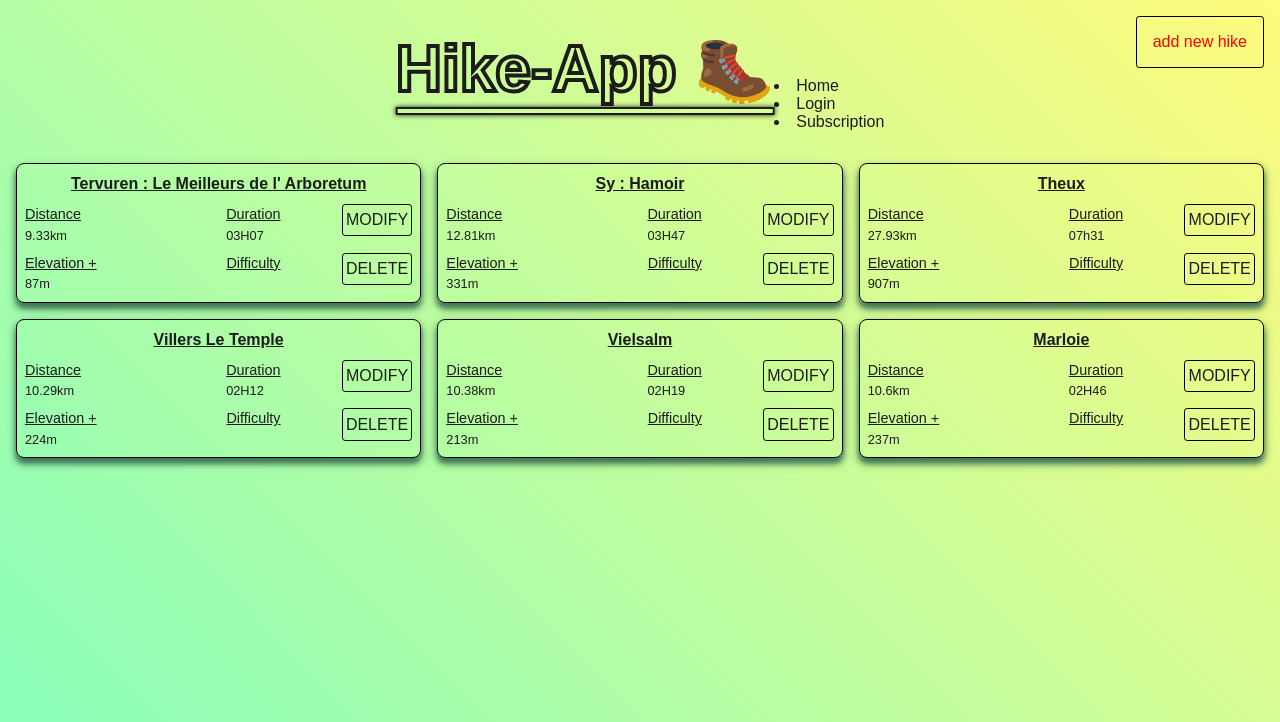
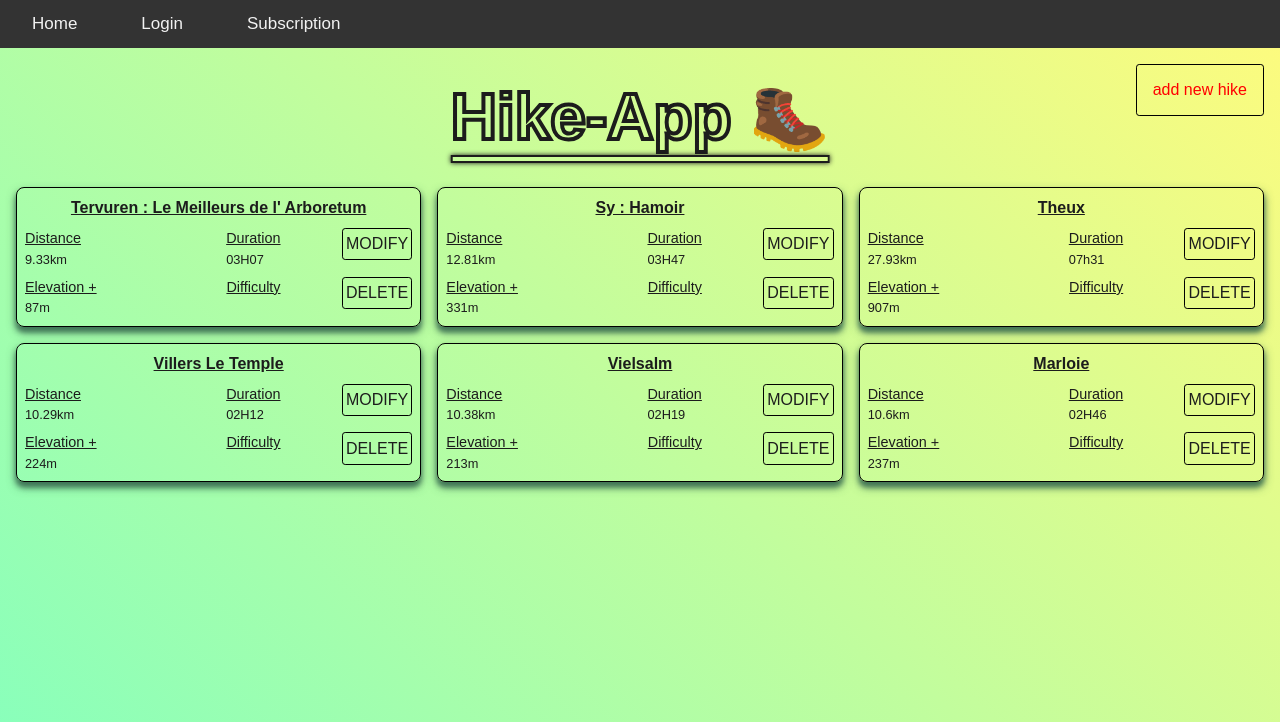
Before and after one commit to JeanChristopheM/hiking-php, a PHP site: page / in a window 1280 px wide. Shown: the top 722 px of the page. Run offline with PHP 8.4, Linux system fonts and the light colour scheme; data comes from the database, SQL or seed files in the repository; data that the repository does not hold is empty; a stand-in replaces the project's code that opens the database connection.

Commit message:
UpdateNavbar

```diff
--- a/src/index.php
+++ b/src/index.php
@@ -23,12 +23,7 @@
     <link rel="stylesheet" href="/style/main.css">
 </head>
 <body>
-    <header class="header">
-
-        <h1 class="mainTitle">Hike-App 🥾</h1>
-        <a href="./php/create.php" class="add abutton">add new hike</a>
-
-        <nav>
+<nav class ="topnav">
             <li><a href="#">Home</a></li>
             <?php if(!isset($_SESSION["user"])): ?>
             <li><a href="./php/login.php">Login</a></li>
@@ -36,7 +31,11 @@
             <?php else: ?>
             <li><a href="./php/logout.php">Logout</a></li>
             <?php endif; ?>
-        </nav>
+</nav>
+    <header class="header">
+
+        <h1 class="mainTitle">Hike-App 🥾</h1>
+        <a href="./php/create.php" class="add abutton">add new hike</a>
 
     </header>
     <main class="app">
--- a/src/php/includes/message.php
+++ b/src/php/includes/message.php
@@ -11,13 +11,17 @@
             $return = 'There was a problem deleting the hike';
             $color = 'red';
             break;
-        case 'mailUsed':
+        case 'emailUsed':
             $return = 'This email adress is already used. Please try again.';
             $color = 'red';
             break;
         case 'userNameUsed':
             $return = 'This username is already used. Please try again.';
             $color = 'red';
+            break;
+        case 'subscriptionSuccess':
+            $return = 'Account created';
+            $color = 'green';
             break;
         default:
             print_r('error');
--- /dev/null
+++ b/src/style/_navbar.scss
@@ -0,0 +1,27 @@
+.topnav {
+    overflow: hidden;
+    background-color: #333;
+
+  }
+
+  .topnav li {
+    float: left;
+    color: #f2f2f2;
+    text-align: center;
+    padding: 14px 16px;
+    text-decoration: none;
+    font-size: 17px;
+    list-style-type: none;
+
+  }
+
+  .topnav a {
+    padding: 14px 16px;
+    cursor: pointer;
+  }
+
+  .topnav a:hover {
+    background-color: #ddd;
+    color: black;
+
+  }
--- a/src/style/main.css
+++ b/src/style/main.css
@@ -12,6 +12,7 @@
 *,
 *::before,
 *::after {
+  -webkit-box-sizing: border-box;
           box-sizing: border-box;
 }
 
@@ -36,6 +37,31 @@ textarea {
   white-space: revert;
 }
 
+.topnav {
+  overflow: hidden;
+  background-color: #333;
+}
+
+.topnav li {
+  float: left;
+  color: #f2f2f2;
+  text-align: center;
+  padding: 14px 16px;
+  text-decoration: none;
+  font-size: 17px;
+  list-style-type: none;
+}
+
+.topnav a {
+  padding: 14px 16px;
+  cursor: pointer;
+}
+
+.topnav a:hover {
+  background-color: #ddd;
+  color: black;
+}
+
 .user {
   width: 90%;
   margin: 10vh auto;
@@ -44,6 +70,7 @@ textarea {
 .user__header {
   text-align: center;
   opacity: 0;
+  -webkit-transform: translate3d(0, 500px, 0);
           transform: translate3d(0, 500px, 0);
   -webkit-animation: arrive 500ms ease-in-out 0.7s forwards;
           animation: arrive 500ms ease-in-out 0.7s forwards;
@@ -63,6 +90,7 @@ textarea {
   border-radius: 6px;
   overflow: hidden;
   opacity: 0;
+  -webkit-transform: translate3d(0, 500px, 0);
           transform: translate3d(0, 500px, 0);
   -webkit-animation: arrive 500ms ease-in-out 0.9s forwards;
           animation: arrive 500ms ease-in-out 0.9s forwards;
@@ -72,6 +100,7 @@ textarea {
   -webkit-animation: NO 1s ease-in-out;
           animation: NO 1s ease-in-out;
   opacity: 1;
+  -webkit-transform: translate3d(0, 0, 0);
           transform: translate3d(0, 0, 0);
 }
 
@@ -83,8 +112,10 @@ textarea {
   -webkit-appearance: none;
   border: 0;
   outline: 0;
+  -webkit-transition: 0.3s;
   transition: 0.3s;
 }
+
 .form__input:focus {
   background: #f7f7f7;
 }
@@ -99,55 +130,86 @@ textarea {
   border: 0;
   color: white;
   background: #aba194;
+  -webkit-transition: 0.3s;
   transition: 0.3s;
 }
+
 .btn:hover {
   background: #a09486;
 }
 
 @-webkit-keyframes NO {
-  from, to {
+  from,
+  to {
+    -webkit-transform: translate3d(0, 0, 0);
     transform: translate3d(0, 0, 0);
   }
-  10%, 30%, 50%, 70%, 90% {
+  10%,
+  30%,
+  50%,
+  70%,
+  90% {
+    -webkit-transform: translate3d(-10px, 0, 0);
     transform: translate3d(-10px, 0, 0);
   }
-  20%, 40%, 60%, 80% {
+  20%,
+  40%,
+  60%,
+  80% {
+    -webkit-transform: translate3d(10px, 0, 0);
     transform: translate3d(10px, 0, 0);
   }
 }
 
 @keyframes NO {
-  from, to {
+  from,
+  to {
+    -webkit-transform: translate3d(0, 0, 0);
     transform: translate3d(0, 0, 0);
   }
-  10%, 30%, 50%, 70%, 90% {
+  10%,
+  30%,
+  50%,
+  70%,
+  90% {
+    -webkit-transform: translate3d(-10px, 0, 0);
     transform: translate3d(-10px, 0, 0);
   }
-  20%, 40%, 60%, 80% {
+  20%,
+  40%,
+  60%,
+  80% {
+    -webkit-transform: translate3d(10px, 0, 0);
     transform: translate3d(10px, 0, 0);
   }
 }
+
 @-webkit-keyframes arrive {
   0% {
     opacity: 0;
+    -webkit-transform: translate3d(0, 50px, 0);
             transform: translate3d(0, 50px, 0);
   }
   100% {
     opacity: 1;
+    -webkit-transform: translate3d(0, 0, 0);
             transform: translate3d(0, 0, 0);
   }
 }
+
 @keyframes arrive {
   0% {
     opacity: 0;
+    -webkit-transform: translate3d(0, 50px, 0);
             transform: translate3d(0, 50px, 0);
   }
   100% {
     opacity: 1;
+    -webkit-transform: translate3d(0, 0, 0);
             transform: translate3d(0, 0, 0);
   }
 }
+
 html {
   font-family: sans-serif;
   background-image: linear-gradient(45deg, #85ffbd 0%, #fffb7d 100%);
@@ -163,6 +225,7 @@ html {
   font-weight: bold;
   position: relative;
 }
+
 @media screen and (min-width: 768px) {
   .mainTitle {
     font-size: 4rem;
@@ -172,26 +235,36 @@ html {
     -webkit-text-fill-color: transparent;
   }
 }
+
 .mainTitle::after {
   content: "";
   position: absolute;
   bottom: -0.5rem;
   left: 50%;
+  -webkit-transform: translateX(-50%);
           transform: translateX(-50%);
   height: 8px;
   width: 100%;
   background: transparent;
   border: 2px solid #1c1c1c;
+  -webkit-box-shadow: 0px 0px 5px #1c1c1c;
           box-shadow: 0px 0px 5px #1c1c1c;
 }
 
 .header {
   padding-block: 2rem;
+  display: -webkit-box;
+  display: -ms-flexbox;
   display: flex;
+  -webkit-box-pack: center;
+      -ms-flex-pack: center;
           justify-content: center;
+  -webkit-box-align: baseline;
+      -ms-flex-align: baseline;
           align-items: baseline;
   position: relative;
 }
+
 .header .add {
   cursor: pointer;
   color: red;
@@ -203,6 +276,7 @@ html {
   top: 0.2rem;
   padding: 0.2rem;
 }
+
 @media screen and (min-width: 768px) {
   .header .add {
     top: 1rem;
@@ -211,7 +285,10 @@ html {
 }
 
 .app {
+  display: -webkit-box;
+  display: -ms-flexbox;
   display: flex;
+  -ms-flex-wrap: wrap;
       flex-wrap: wrap;
   gap: 1rem;
   margin-inline: 1rem;
@@ -219,67 +296,108 @@ html {
 }
 
 .card {
+  display: -ms-grid;
   display: grid;
+  -webkit-box-flex: 1;
+      -ms-flex: 1 1 100%;
           flex: 1 1 100%;
   border: 1px solid black;
+  -ms-grid-columns: (1fr)[3];
       grid-template-columns: repeat(3, 1fr);
+  -ms-grid-rows: (max-content)[3];
       grid-template-rows: repeat(3, -webkit-max-content);
       grid-template-rows: repeat(3, max-content);
       grid-template-areas: "name name name" "distance duration modify" "elevation difficulty delete";
   gap: 0.5rem;
   padding: 0.5rem;
   border-radius: 0.5rem;
+  -webkit-box-shadow: 0px 5px 5px #376a4fc1, 0px 5px 10px #376a4fc1;
           box-shadow: 0px 5px 5px #376a4fc1, 0px 5px 10px #376a4fc1;
 }
+
 @media screen and (min-width: 768px) {
   .card {
+    -webkit-box-flex: 1;
+        -ms-flex: 1 1 calc(50% - 2rem);
             flex: 1 1 calc(50% - 2rem);
   }
 }
+
 @media screen and (min-width: 1200px) {
   .card {
+    -webkit-box-flex: 1;
+        -ms-flex: 1 1 calc(33.3% - 2rem);
             flex: 1 1 calc(33.3% - 2rem);
   }
 }
+
 .card .name {
+  -ms-grid-row: 1;
+  -ms-grid-column: 1;
+  -ms-grid-column-span: 3;
   grid-area: name;
+  -ms-grid-column-align: center;
       justify-self: center;
   text-decoration: underline;
 }
+
 .card .distance {
+  -ms-grid-row: 2;
+  -ms-grid-column: 1;
   grid-area: distance;
 }
+
 .card .difficulty {
+  -ms-grid-row: 3;
+  -ms-grid-column: 2;
   grid-area: difficulty;
 }
+
 .card .duration {
+  -ms-grid-row: 2;
+  -ms-grid-column: 2;
   grid-area: duration;
 }
+
 .card .elevation {
+  -ms-grid-row: 3;
+  -ms-grid-column: 1;
   grid-area: elevation;
 }
+
 .card .modify {
+  -ms-grid-row: 2;
+  -ms-grid-column: 3;
   grid-area: modify;
 }
+
 .card .delete {
+  -ms-grid-row: 3;
+  -ms-grid-column: 3;
   grid-area: delete;
 }
+
 .card .modify,
 .card .delete,
 .card .difficulty,
 .card .duration {
+  -ms-grid-column-align: right;
       justify-self: right;
 }
+
 .card p {
   line-height: 1.5;
 }
+
 .card__label {
   text-decoration: underline;
   font-size: 0.9em;
 }
+
 .card__data {
   font-size: 0.8em;
 }
+
 button {
   cursor: pointer;
   border: 1px solid black;
@@ -295,12 +413,15 @@ button {
   position: relative;
   display: block;
 }
+
 .abutton::before {
   pointer-events: none;
   content: "";
   position: absolute;
   border: 4px solid #454d3e;
+  -webkit-transition-duration: 0.2s;
           transition-duration: 0.2s;
+  -webkit-transition-property: top, right, bottom, left, opacity;
   transition-property: top, right, bottom, left, opacity;
   top: -1rem;
   left: -1rem;
@@ -309,6 +430,7 @@ button {
   opacity: 0;
   border-radius: 0.5rem;
 }
+
 @media (hover: hover) {
   .abutton:hover::before {
     top: -4px;
@@ -324,20 +446,25 @@ button {
   margin-inline: 1rem;
   padding: 1rem;
   border-radius: 0.5rem;
+  -webkit-box-shadow: 0px 5px 5px #376a4fc1, 0px 5px 10px #376a4fc1;
           box-shadow: 0px 5px 5px #376a4fc1, 0px 5px 10px #376a4fc1;
 }
+
 @media screen and (min-width: 768px) {
   .updateForm {
     max-width: calc(768px - 2rem);
     margin: 0 auto;
   }
 }
+
 .updateForm .label {
   text-decoration: underline;
 }
+
 .updateForm .pointer {
   cursor: pointer;
 }
+
 .updateForm input {
   margin-block: 0.5rem;
   font-size: 1.2rem;
@@ -345,11 +472,14 @@ button {
   border-radius: 0.2rem;
   border: none;
   padding: 0.2rem;
+  -webkit-box-shadow: inset 0px 0px 2px black;
           box-shadow: inset 0px 0px 2px black;
 }
+
 .updateForm #name {
   width: 100%;
 }
+
 .updateForm .distance {
   width: 100%;
 }
@@ -363,16 +493,24 @@ button {
   color: white;
   padding: 1.5rem;
   border-radius: 0.5rem;
+  -webkit-box-shadow: 0px 5px 5px #376a4fc1, 0px 5px 10px #376a4fc1;
           box-shadow: 0px 5px 5px #376a4fc1, 0px 5px 10px #376a4fc1;
   top: 50%;
   left: 50%;
+  -webkit-transform: translate(-50%, -50%);
           transform: translate(-50%, -50%);
 }
+
 .modal__buttons {
+  display: -webkit-box;
+  display: -ms-flexbox;
   display: flex;
+  -webkit-box-pack: justify;
+      -ms-flex-pack: justify;
           justify-content: space-between;
   margin-top: 1rem;
 }
+
 .modal #modalYes,
 .modal #modalNo {
   cursor: pointer;
@@ -387,6 +525,7 @@ button {
   position: absolute;
   top: 50%;
   left: 50%;
+  -webkit-transform: translate(-50%, -50%);
           transform: translate(-50%, -50%);
   -webkit-animation: 1s ease-in-out 2s 1 normal forwards fadeAway;
           animation: 1s ease-in-out 2s 1 normal forwards fadeAway;
@@ -397,9 +536,11 @@ button {
   border-radius: 1rem;
   padding: 1rem;
 }
+
 .message.green {
   color: green;
 }
+
 .message.red {
   color: red;
 }
@@ -424,4 +565,5 @@ button {
     display: none;
     visibility: hidden;
   }
-}/*# sourceMappingURL=main.css.map */
+}
+/*# sourceMappingURL=main.css.map */
--- a/src/style/main.scss
+++ b/src/style/main.scss
@@ -1,6 +1,6 @@
 @import "reset";
 @import "vars";
-
+@import "navbar";
 @import "subscription";
 html {
     font-family: sans-serif;
```
Also changed, not shown: src/php/create.php (+11 -0 lines), src/php/login.php (+10 -1 lines), src/php/subscription.php (+19 -6 lines), src/php/update.php (+11 -0 lines), 1 other file. Lines whose indentation alone changed are shown as unchanged.
